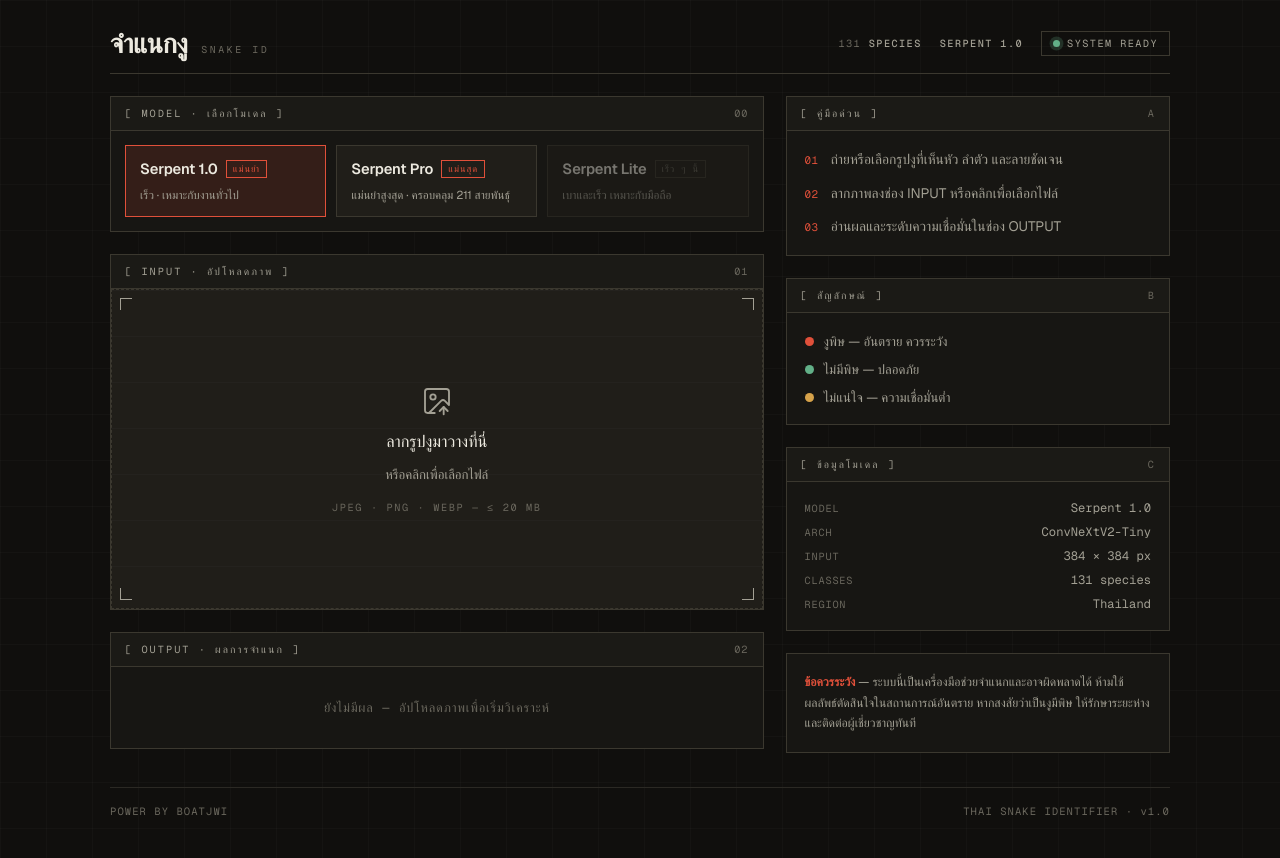
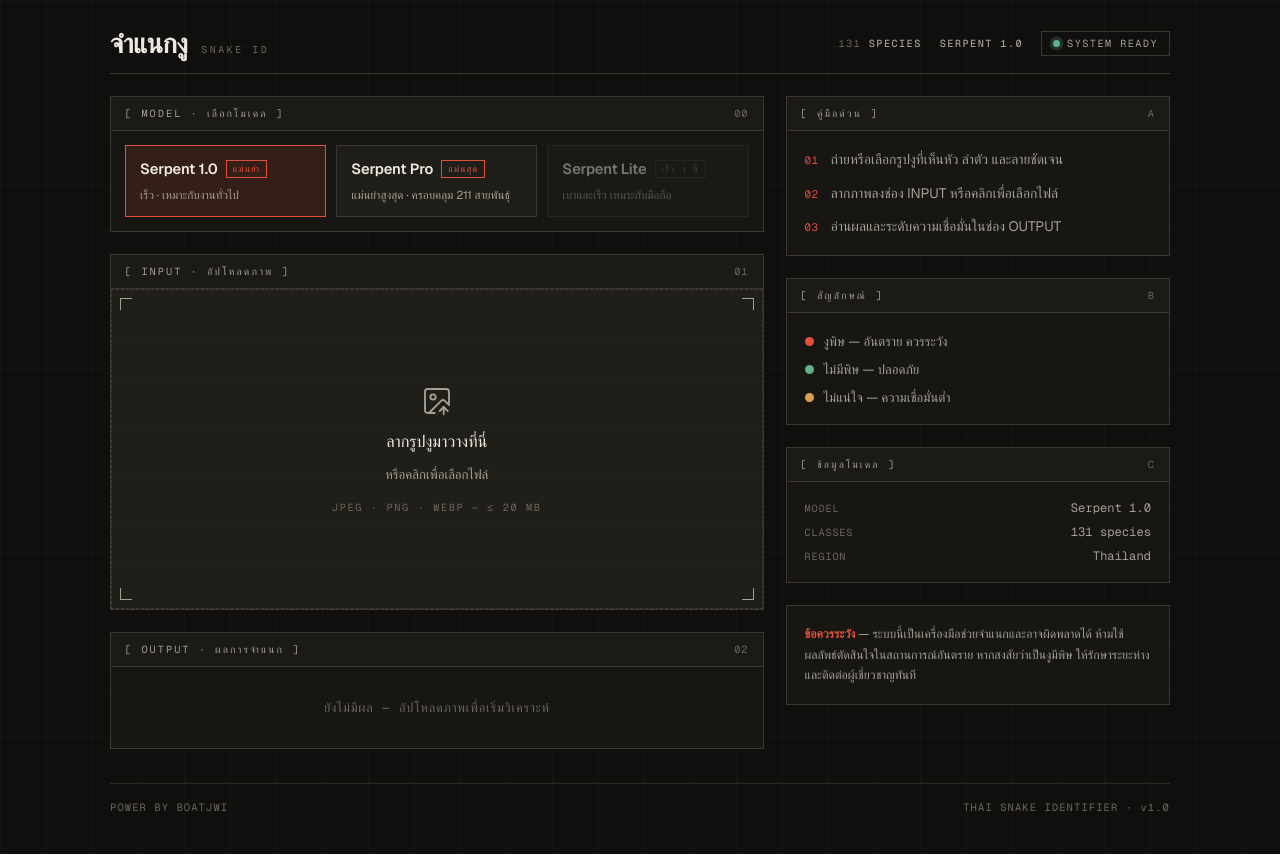
Before and after one commit to JenwitK/BoTa_AI, a Next.js app: page / in a window 1280 px wide. Built offline with nearby package versions, Linux system fonts and the light colour scheme.

Commit message:
remove-arch-input

```diff
--- a/app/page.js
+++ b/app/page.js
@@ -477,10 +477,6 @@ export default function Home() {
               <div className={`${styles.specGrid} ${styles.mono}`}>
                 <span className={styles.specKey}>Model</span>
                 <span className={styles.specVal}>{selectedModel.name}</span>
-                <span className={styles.specKey}>Arch</span>
-                <span className={styles.specVal}>{selectedModel.arch}</span>
-                <span className={styles.specKey}>Input</span>
-                <span className={styles.specVal}>{selectedModel.resolution}</span>
                 <span className={styles.specKey}>Classes</span>
                 <span className={styles.specVal}>{selectedModel.classes} species</span>
                 <span className={styles.specKey}>Region</span>
```
